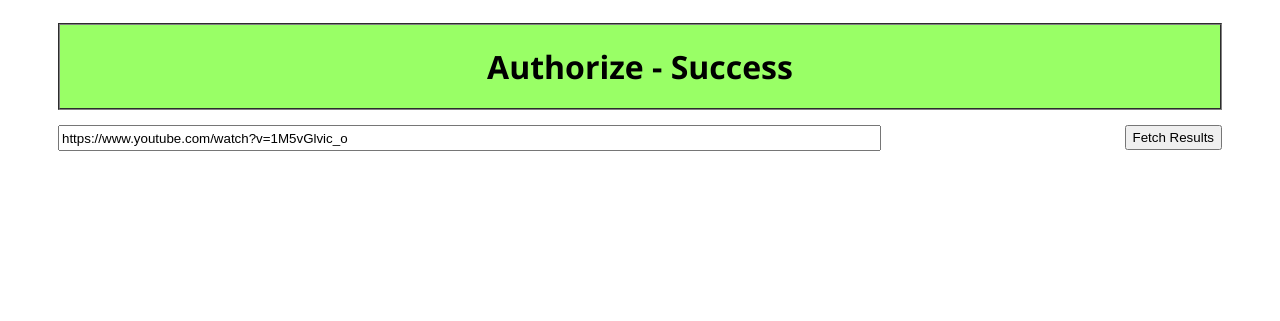
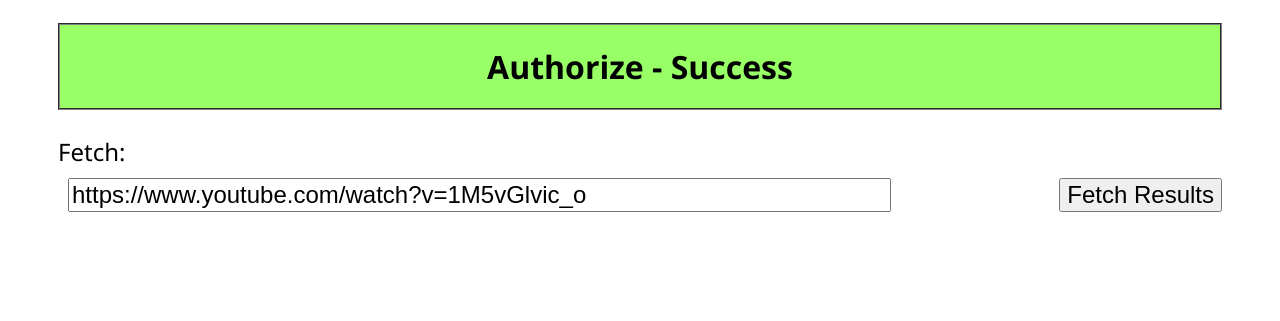
Before and after one commit to Reptarsrage/bestClipOfTheWeek, a PHP site: page / in a window 1280 px wide. Shown: the top 321 px of the page. Run offline with PHP 8.4, Linux system fonts and the light colour scheme; some libraries are stand-ins or nearby versions.

Commit message:
Updated Fetch section lyout. Fixed some layout issues with charts, min-widths and stuff.
git-tfs-id: [https://maqbootcampjuly14.visualstudio.com/DefaultCollection]$/Test Project/WebSites/YouTubeAPISite;C73

```diff
--- a/index.css
+++ b/index.css
@@ -3,6 +3,7 @@ body {
   padding: 10px;
   padding-left: 50px;
   padding-right: 50px;
+  min-width: 1000px;
 }
 
 #userSpace {
@@ -26,12 +27,6 @@ h1 {
     font-weight: normal;
 }
 
-.section::after {
-    content: "";
-    display: table;
-    clear: both;
-}
-
 .section {
     width: 100%;
     height: auto;
@@ -39,19 +34,21 @@ h1 {
     margin-bottom: 15px;
     min-width: 500px;
     clear: both;
+    overflow: hidden;
 }
 
 button {
     margin-left: 20px;
-    height: 25px;
     float: right;
+    font-size: x-large;
 }
 
 #input_video {
     float: left;
     min-width: 256px;
     width: 70%;
-    height: 20px;
+    margin-left: 10px;
+    font-size: x-large;
 }
 
 #message {
@@ -101,19 +98,26 @@ comment
     vertical-align: middle;
 }
 
-#piechart {
+#chartSection {
     width: 70%;
     min-width: 250px;
+    min-height: 1000px;
+    float: left;
+    overflow-x: scroll;
+    overflow-y: scroll;
+}
+
+#piechart {
+    width: 100%;
+    min-width: 250px;
     min-height: 500px;
-    border: 1px solid gray;
     float: left;
 }
 
 #barchart {
-    width: 70%;
+    width: 100%;
     min-width: 250px;
     height: 500px;
-    border: 1px solid gray;
     float: left;
     clear: left;
 }
@@ -205,8 +209,8 @@ li {
 }
 
 h2 {
-    margin-top: 0px;
-    margin-bottom: 0px;
+    margin-top: 10px;
+    margin-bottom: 10px;
     font-weight: normal;
 }
 
--- a/index.html
+++ b/index.html
@@ -1,7 +1,7 @@
 <!DOCTYPE html>
 <html>
 <head>
-    <title>Sample YouTube Analytics API Implementation</title>
+    <title>Best Clip of the Week - Results</title>
     <link type="text/css" rel="stylesheet" href="index.css">
 
     <script type="text/javascript" src="https://www.google.com/jsapi"></script>
@@ -12,6 +12,7 @@
 <body>
     <h1 id="message" class="section"></h1>
     <div id="userSpace" class="section">
+        <h2>Fetch: </h2>
         <input id="input_video" type="text" placeholder="Enter a video ID" value="https://www.youtube.com/watch?v=1M5vGlvic_o" />
         <button id="fetch" onclick="fetchResults()">Fetch Results</button>
     </div>
@@ -24,8 +25,10 @@
         <hr>
         <div id="termSpace" class="hidden section">
             <h2>Results:</h2>
-            <div id="piechart"></div>
-            <div id="barchart"></div>
+            <div id="chartSection">
+                <div id="piechart"></div>
+                <div id="barchart"></div>
+            </div>
             <ul id="termResults"></ul>
         </div>
         <hr>
```
